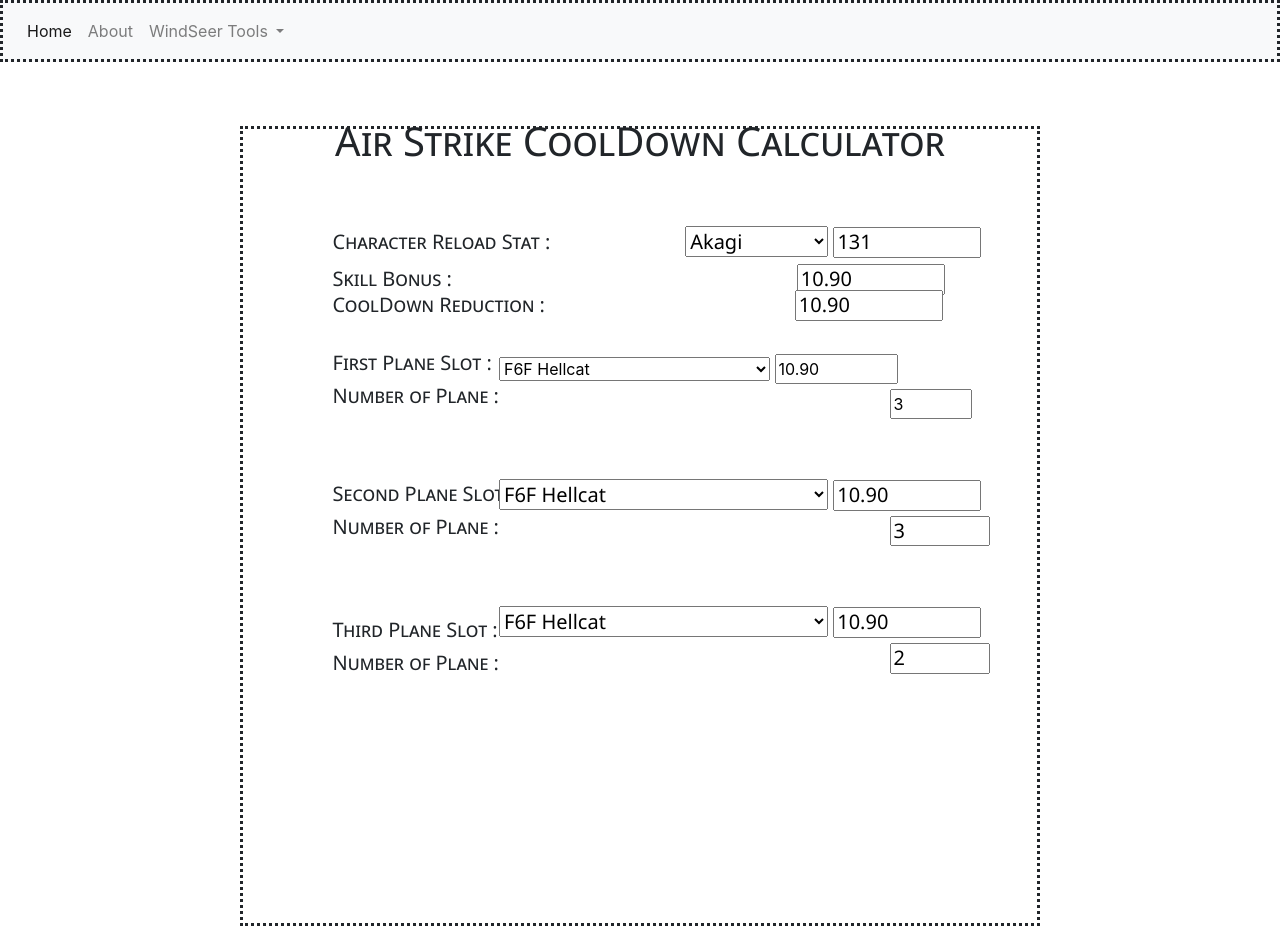
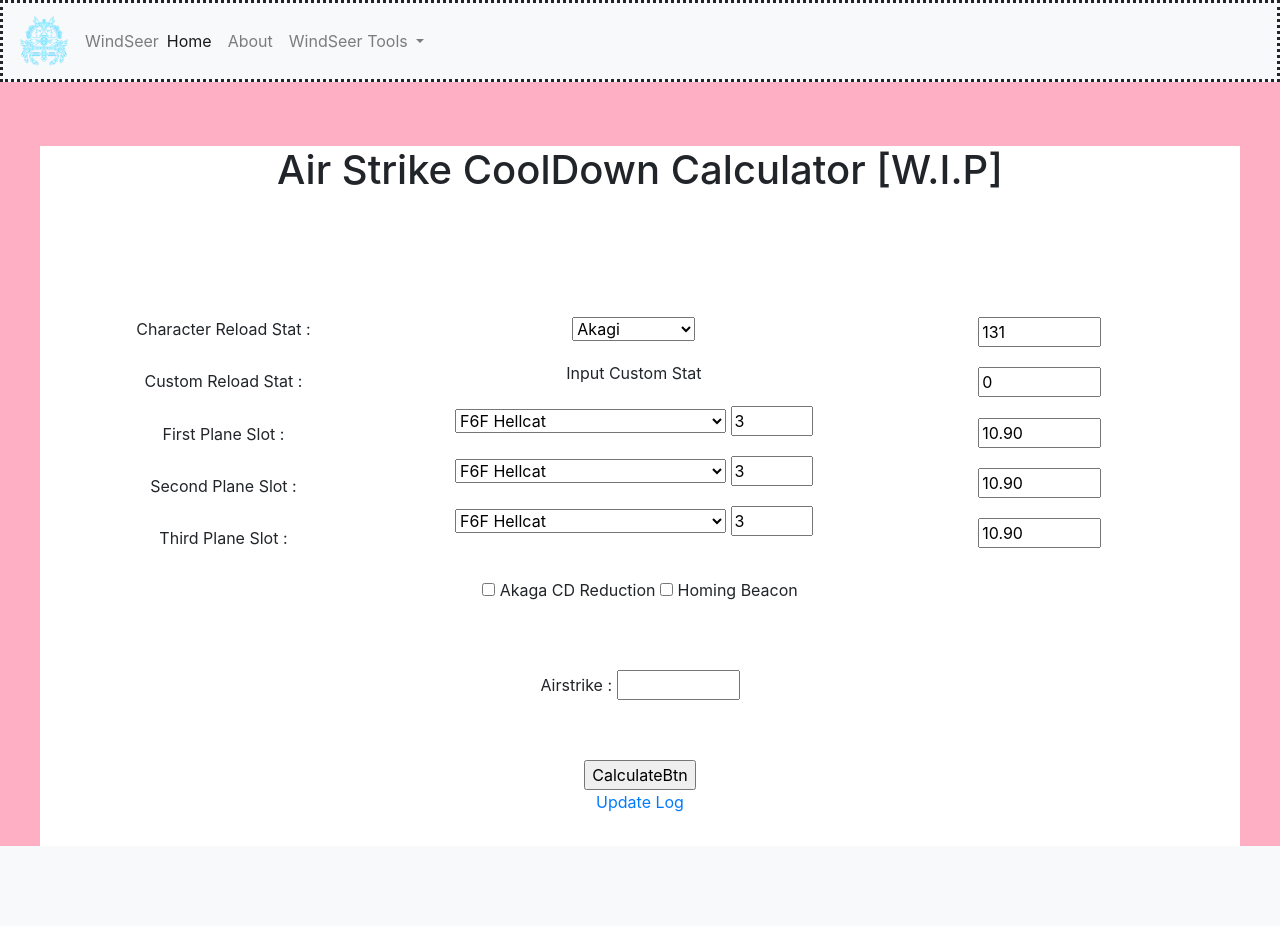
Before and after one commit to Eirienne/AL-Tools, a PHP site: page /Pages/AirStrikeCalc.html in a window 1280 px wide. After the commit the page ends 846 px from the top, so only its background shows below. Run offline with PHP 8.4, Linux system fonts and the light colour scheme.

Commit message:
New Navbar and Menu

```diff
--- a/CSS/AirStrikeCalc.css
+++ b/CSS/AirStrikeCalc.css
@@ -1,148 +1,78 @@
-body {
-    background-color: rgba(235, 170, 170, 0.815);
-}
-
-.header-space {
+.space {
     margin-top: 5%;
 }
 
 .content {
-    /* margin-top: 10%; */
-    margin: auto;
+
     background-color: white;
-    border-style: dotted;
+    height: 700px;
+    width: 1200px;
 
-    height: 800px;
-    width: 800px;
+    margin: 0 auto;
+
+}
+
+@media screen and (max-width: 800px) {
+    .content {
+        width: 100%;
+        /* The width is 100%, when the viewport is 800px or smaller */
+    }
+}
+
+.column {
+    width: 33%;
+    text-align: center;
+    margin-top: 10%;
+}
+
+.row:after {
+    content: "";
+    display: table;
+    clear: both;
+}
+
+.rows {
+    text-align: center;
+}
+
+.row3 {
+    text-align: center;
+}
+
+.calculateBtn {
+    text-align: center;
 }
 
 .header-text {
+    margin: 0 auto;
+
     text-align: center;
-
-    font-family: "Segoe UI", Frutiger, "Frutiger Linotype", "Dejavu Sans", "Helvetica Neue", Arial, sans-serif;
-    font-style: normal;
-    font-variant: small-caps;
-    font-weight: 400;
-    line-height: 24.8px;
 }
 
 .characters-reload {
-    margin-top: 5%;
-    margin-left: 7%;
-
-    position: absolute;
-
-    font-size: 20px;
-    font-family: "Segoe UI", Frutiger, "Frutiger Linotype", "Dejavu Sans", "Helvetica Neue", Arial, sans-serif;
-    font-style: normal;
-    font-variant: small-caps;
-    font-weight: 400;
-    line-height: 24.8px;
+    margin-top: 50px;
+    text-align: center;
+    justify-content: center;
+    align-items: center;
 }
 
-#characters {
-    margin-left: 120px;
-}
-
-.skill-bonus {
-    margin-top: 8%;
-    margin-left: 7%;
-
-    position: absolute;
-
-    font-size: 20px;
-    font-family: "Segoe UI", Frutiger, "Frutiger Linotype", "Dejavu Sans", "Helvetica Neue", Arial, sans-serif;
-    font-style: normal;
-    font-variant: small-caps;
-    font-weight: 400;
-    line-height: 24.8px;
-}
-
-#skillbonus {
-    margin-left: 330px;
-}
-
-.cd-red {
-    margin-top: 10%;
-    margin-left: 7%;
-
-    position: absolute;
-
-    font-size: 20px;
-    font-family: "Segoe UI", Frutiger, "Frutiger Linotype", "Dejavu Sans", "Helvetica Neue", Arial, sans-serif;
-    font-style: normal;
-    font-variant: small-caps;
-    font-weight: 400;
-    line-height: 24.8px;
-}
-
-#cdred {
-    margin-left: 235px;
-}
-
-.slot-detail {
-
-    position: absolute;
-
-    margin-top: 14.8%;
-    margin-left: 7%;
-
-    font-size: 20px;
-    font-family: "Segoe UI", Frutiger, "Frutiger Linotype", "Dejavu Sans", "Helvetica Neue", Arial, sans-serif;
-    font-style: normal;
-    font-variant: small-caps;
-    font-weight: 400;
-    line-height: 24.8px;
-}
-
-#slot2 {
-    margin-top: 34%;
-}
-
-#slot3 {
-    margin-top: 37%;
-}
-
-.planeslot {
-    margin-top: 15%;
-    margin-left: 20%;
-    position: absolute;
-
-}
-
-.plane1count {
-    margin-top: 5px;
-    margin-left: 81%;
+.plane1 {
+    margin-top: 50px;
+    text-align: center;
+    justify-content: center;
+    align-items: center;
 }
 
 .plane2 {
-    margin-top: 60px;
-
-    font-size: 20px;
-    font-family: "Segoe UI", Frutiger, "Frutiger Linotype", "Dejavu Sans", "Helvetica Neue", Arial, sans-serif;
-    font-style: normal;
-    font-variant: small-caps;
-    font-weight: 400;
-    line-height: 24.8px;
-}
-
-.plane2count {
-    margin-top: 5px;
-    margin-left: 81%;
+    margin-top: 50px;
+    text-align: center;
+    justify-content: center;
+    align-items: center;
 }
 
 .plane3 {
-    margin-top: 60px;
-
-    font-size: 20px;
-    font-family: "Segoe UI", Frutiger, "Frutiger Linotype", "Dejavu Sans", "Helvetica Neue", Arial, sans-serif;
-    font-style: normal;
-    font-variant: small-caps;
-    font-weight: 400;
-    line-height: 24.8px;
+    margin-top: 50px;
+    text-align: center;
+    justify-content: center;
+    align-items: center;
 }
-
-.plane3count {
-    margin-top: 5px;
-    margin-left: 81%;
-}
--- a/CSS/Navbar.css
+++ b/CSS/Navbar.css
@@ -1,3 +1,8 @@
 .navbar {
   border-style: dotted;
 }
+
+.navbar-brand img {
+  width: 50px;
+  height: 50px;
+}
--- a/Pages/AirStrikeCalc.html
+++ b/Pages/AirStrikeCalc.html
@@ -1,104 +1,104 @@
 <!DOCTYPE html>
 <html lang="en">
+
 <head>
   <meta charset="UTF-8">
   <meta name="viewport" content="width=device-width, initial-scale=1.0">
   <link rel="stylesheet" href="../CSS/Navbar.css">
   <link rel="stylesheet" href="../CSS/AirStrikeCalc.css">
-    <link rel="stylesheet" href="https://stackpath.bootstrapcdn.com/bootstrap/4.3.1/css/bootstrap.min.css" integrity="sha384-ggOyR0iXCbMQv3Xipma34MD+dH/1fQ784/j6cY/iJTQUOhcWr7x9JvoRxT2MZw1T" crossorigin="anonymous">
+  <link rel="stylesheet" href="https://stackpath.bootstrapcdn.com/bootstrap/4.3.1/css/bootstrap.min.css"
+    integrity="sha384-ggOyR0iXCbMQv3Xipma34MD+dH/1fQ784/j6cY/iJTQUOhcWr7x9JvoRxT2MZw1T" crossorigin="anonymous">
 
   <link rel='shortcut icon' type='image/x-icon' href='../Images/Icon/ChatStamp024_en.ico'>
 
   <script src="../JavaScript/Navbar.js"></script>
   <script src="../JavaScript/AirStrikeCalc.js"></script>
-    <script src="https://code.jquery.com/jquery-3.3.1.slim.min.js" integrity="sha384-q8i/X+965DzO0rT7abK41JStQIAqVgRVzpbzo5smXKp4YfRvH+8abtTE1Pi6jizo" crossorigin="anonymous"></script>
-    <script src="https://cdnjs.cloudflare.com/ajax/libs/popper.js/1.14.7/umd/popper.min.js" integrity="sha384-UO2eT0CpHqdSJQ6hJty5KVphtPhzWj9WO1clHTMGa3JDZwrnQq4sF86dIHNDz0W1" crossorigin="anonymous"></script>
-    <script src="https://stackpath.bootstrapcdn.com/bootstrap/4.3.1/js/bootstrap.min.js" integrity="sha384-JjSmVgyd0p3pXB1rRibZUAYoIIy6OrQ6VrjIEaFf/nJGzIxFDsf4x0xIM+B07jRM" crossorigin="anonymous"></script>
+  <script src="https://code.jquery.com/jquery-3.3.1.slim.min.js"
+    integrity="sha384-q8i/X+965DzO0rT7abK41JStQIAqVgRVzpbzo5smXKp4YfRvH+8abtTE1Pi6jizo" crossorigin="anonymous">
+  </script>
+  <script src="https://cdnjs.cloudflare.com/ajax/libs/popper.js/1.14.7/umd/popper.min.js"
+    integrity="sha384-UO2eT0CpHqdSJQ6hJty5KVphtPhzWj9WO1clHTMGa3JDZwrnQq4sF86dIHNDz0W1" crossorigin="anonymous">
+  </script>
+  <script src="https://stackpath.bootstrapcdn.com/bootstrap/4.3.1/js/bootstrap.min.js"
+    integrity="sha384-JjSmVgyd0p3pXB1rRibZUAYoIIy6OrQ6VrjIEaFf/nJGzIxFDsf4x0xIM+B07jRM" crossorigin="anonymous">
+  </script>
   <title>Air Strike Calculator</title>
 </head>
-<body>
 
+<body style="background-color: rgba(255, 164, 187, 0.87);">
+
+  <!-- Navbar -->
   <nav class="navbar navbar-expand-lg navbar-light bg-light">
-        <div class="collapse navbar-collapse" id="navbarNavDropdown">
-          <ul class="navbar-nav">
+    <a class="navbar-brand" href="../index.html"><img src="../Images/Logo/Lime_Enchant.png"></a>
+    <span class="navbar-text">WindSeer</span>
+    <button class="navbar-toggler" type="button" data-toggle="collapse" data-target="#navbarSupportedContent"
+      aria-controls="navbarSupportedContent" aria-expanded="false" aria-label="Toggle navigation">
+      <span class="navbar-toggler-icon"></span>
+    </button>
+
+    <div class="collapse navbar-collapse" id="navbarSupportedContent">
+      <ul class="navbar-nav mr-auto">
         <li class="nav-item active">
-              <a class="nav-link" href="index.html">Home <span class="sr-only">(current)</span></a>
+          <a class="nav-link" href="../index.html">Home <span class="sr-only">(current)</span></a>
         </li>
         <li class="nav-item">
-              <a class="nav-link" href="Pages/About.html">About</a>
+          <a class="nav-link" href="About.html">About</a>
         </li>
         <li class="nav-item dropdown">
-              <a class="nav-link dropdown-toggle" href="#" id="navbarDropdownMenuLink" role="button" data-toggle="dropdown" aria-haspopup="true" aria-expanded="false">
+          <a class="nav-link dropdown-toggle" href="#" id="navbarDropdown" role="button" data-toggle="dropdown"
+            aria-haspopup="true" aria-expanded="false">
             WindSeer Tools
           </a>
-              <div class="dropdown-menu" aria-labelledby="navbarDropdownMenuLink">
-                <a class="dropdown-item" href="Pages/AzurLaneHub.html">Azur Lane Hub</a>
+          <div class="dropdown-menu" aria-labelledby="navbarDropdown">
+            <a class="dropdown-item" href="AzurLaneHub.html">Azur Lane Hub</a>
             <a class="dropdown-item" href="#">Another action</a>
-                <a class="dropdown-item" href="#">Something else here</a>
+            <!-- <div class="dropdown-divider"></div>
+                <a class="dropdown-item" href="#">Something else here</a> -->
           </div>
         </li>
+        <!-- <li class="nav-item">
+              <a class="nav-link disabled" href="#">Disabled</a>
+            </li> -->
       </ul>
     </div>
   </nav>
 
-    <div class="header-space"></div>
+  <div class="space">
+
+  </div>
+
   <div class="content">
-        <h1 class="header-text">Air Strike CoolDown Calculator</h1>
-        <div class="characters-reload">
-            <label>Character Reload Stat : &MediumSpace;</label>
+    <h1 class="header-text">Air Strike CoolDown Calculator [W.I.P]</h1>
+    <div class="row">
+      <div class="column">
+        <label class="text">Character Reload Stat : &MediumSpace;</label>
+        <div class="space"></div>
+        <label class="text">Custom Reload Stat : &MediumSpace;</label>
+        <div class="space"></div>
+        <label class="text">First Plane Slot : &MediumSpace;</label>
+        <div class="space"></div>
+        <label class="text">Second Plane Slot : &MediumSpace;</label>
+        <div class="space"></div>
+        <label class="text">Third Plane Slot : &MediumSpace;</label>
+        <div class="space"></div>
+      </div>
+
+      <div class="column">
         <select id="characters" onchange="getCharRld();">
           <option value="131">Akagi</option>
           <option value="131">Akagi (Muse)</option>
           <option value="124">Akagi-chan</option>
         </select>
 
-            <input type="text" size="7" name="character-rld" id="character-rld" value="131">
+        <div class="space"></div>
+
+        <div>
+          Input Custom Stat
         </div>
 
-        <div class="skill-bonus">
-            <label>Skill Bonus : &MediumSpace;</label>
+        <div class="space"></div>
 
-            <input type="skillbonus" size="7" name="skillbonus" id="skillbonus" value="10.90">
-        </div>
-
-        <div class="cd-red">
-            <label>CoolDown Reduction : &MediumSpace;</label>
-
-            <input type="text" size="7" name="cdred" id="cdred" value="10.90">
-        </div>
-
-        <div class="slot-detail">
-
-            <div id="slot1">
-                <div>
-                    <label>First Plane Slot : &MediumSpace;</label>
-                </div>
-                <div>
-                    <label>Number of Plane : &MediumSpace;</label>
-                </div>
-            </div>
-
-            <div id="slot2">
-                <div>
-                    <label>Second Plane Slot : &MediumSpace;</label>
-                </div>
-                <div>
-                    <label>Number of Plane : &MediumSpace;</label>
-                </div>
-            </div>
-
-            <div id="slot3">
-                <div>
-                    <label>Third Plane Slot : &MediumSpace;</label>
-                </div>
-                <div>
-                    <label>Number of Plane : &MediumSpace;</label>
-                </div>
-            </div>
-        </div>
-
-        <div class="planeslot">
-            <div class="plane1">
+        <!-- Plane 1 -->
         <select id="plane1" onchange="getPlaneCD();">
           <!-- Fighters -->
           <option value="Fighters" disabled class="disabled-option">Fighters</option>
@@ -134,14 +134,11 @@
           <option value="">Other</option>
         </select>
 
-                <input type="text" size="7" name="plane1cd" id="plane1cd" value="10.90">
+        <input type="plane1number" size="3" name="plane1number" id="plane1number" value="3">
 
-                <div class="plane1count">
-                    <input type="plane1number" size="3" name="plane1number" id="plane1number" value="3">
-                </div>
-            </div>
+        <div class="space"></div>
 
-            <div class="plane2">
+        <!-- Plane 2 -->
         <select id="plane2" onchange="getPlane2CD();">
           <!-- Fighters -->
           <option value="Fighters" disabled class="disabled-option">Fighters</option>
@@ -162,7 +159,6 @@
           <option value="10.38">Fairey Barracuda (831 Squadron)</option>
           <option value="9.18">Fairey Fulmar</option>
           <option value="11.71">SBD Dauntless (McClusky)</option>
-
           <!-- Torpedo Bomber -->
           <option value="TorpedoBomber" disabled class="disabled-option">Torpedo Bombers</option>
           <option value="10.31">Barracuda</option>
@@ -177,14 +173,10 @@
           <option value="">Other</option>
         </select>
 
-                <input type="text" size="7" name="plane2cd" id="plane2cd" value="10.90">
+        <input type="plane2number" size="3" name="plane2number" id="plane2number" value="3">
 
-                <div class="plane2count">
-                    <input type="plane2number" size="3" name="plane2number" id="plane2number" value="3">
-                </div>
-            </div>
-
-            <div class="plane3">
+        <div class="space"></div>
+        <!-- Plane 3 -->
         <select id="plane3" onchange="getPlane3CD();">
           <!-- Fighters -->
           <option value="Fighters" disabled class="disabled-option">Fighters</option>
@@ -196,7 +188,6 @@
           <option value="8.98">XF5F Skyrocket</option>
           <option value="9.24">Messerschmitt Me-155A</option>
           <option value="9.44">F2A Buffalo (Thatch Squadron)</option>
-
           <!-- Dive Bomber -->
           <option value="DiveBomber" disabled class="disabled-option">Dive Bombers</option>
           <option value="11.88">SB2C Helldiver</option>
@@ -205,7 +196,6 @@
           <option value="10.38">Fairey Barracuda (831 Squadron)</option>
           <option value="9.18">Fairey Fulmar</option>
           <option value="11.71">SBD Dauntless (McClusky)</option>
-
           <!-- Torpedo Bomber -->
           <option value="TorpedoBomber" disabled class="disabled-option">Torpedo Bombers</option>
           <option value="10.31">Barracuda</option>
@@ -220,13 +210,48 @@
           <option value="">Other</option>
         </select>
 
-                <input type="text" size="7" name="plane3cd" id="plane3cd" value="10.90">
+        <input type="plane3number" size="3" name="plane3number" id="plane3number" value="3">
+      </div>
 
-                <div class="plane3count">
-                    <input type="plane3number" size="3" name="plane3number" id="plane3number" value="2">
+      <div class="column">
+        <input type="text" size="7" name="character-rld" id="character-rld" value="131" onchange="calculateRld()">
+        <div class="space"></div>
+        <input type="text" size="7" name="custom-character-rld" id="custom-character-rld" value="0"
+          onchange="calculateRld()">
+        <div class="space"></div>
+        <input type="text" size="7" name="plane1cd" id="plane1cd" value="10.90" onchange="calculateRld()">
+        <div class="space"></div>
+        <input type="text" size="7" name="plane2cd" id="plane2cd" value="10.90" onchange="calculateRld()">
+        <div class="space"></div>
+        <input type="text" size="7" name="plane3cd" id="plane3cd" value="10.90" onchange="calculateRld()">
       </div>
     </div>
+
+    <!-- <div class="space"></div> -->
+
+    <div class="rows">
+      <input type="checkbox" id="akaga" name="akaga" value="0.5" onchange="calculateRld();">
+      <label for="akaga"> Akaga CD Reduction</label>
+      <input type="checkbox" id="beacon" name="beacon" value="0.04" onchange="calculateRld()">
+      <label for="beacon"> Homing Beacon</label>
+    </div>
+
+    <div class="space"></div>
+
+    <div class="rows">
+      Airstrike : <input type="text" size="7" name="totalCD" id="totalCD" value="">
+    </div>
+
+    <div class="space"></div>
+
+    <div class="rows">
+      <input type="button" value="CalculateBtn" onclick="calculateRld()">
+    </div>
+
+    <div class="rows">
+      <a href="../index.html">Update Log</a>
     </div>
   </div>
 </body>
+
 </html>
```
Also changed, not shown: CSS/Home.css (+23 -4 lines), JavaScript/AirStrikeCalc.js (+34 -1 lines), Pages/About.html (+32 -10 lines), Pages/AzurLaneHub.html (+57 -29 lines), index.html (+46 -11 lines), Images/Home Button/Airstrike Calculator.png (added), Images/Home Button/Azur Lane Hub.png (added), Images/Logo/Lime_Enchant.png (added), 2 other files. Lines whose indentation alone changed are shown as unchanged.
